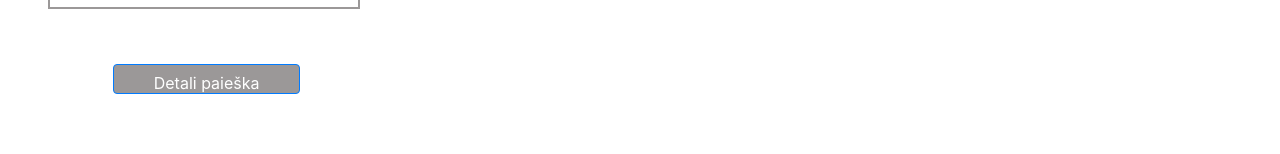
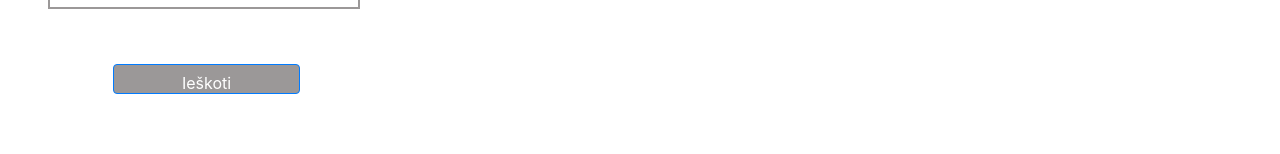
Before and after one commit to fiammara/VCSSummer, a React (Create React App) app in the folder courses-app/: page / in a window 1280 px wide. Shown: the part 551-705 px from the top of the page. Built offline with nearby package versions, Linux system fonts and the light colour scheme.

Commit message:
Update Main.js
button name change

```diff
--- a/courses-app/src/Main.js
+++ b/courses-app/src/Main.js
@@ -17,7 +17,7 @@ class Main extends React.Component {
                             <h2>Lorem ipsum dolor sit<span> amet, consetetur </span>sadipscing elitr, sed diam nonumy eirmod tempor?</h2>
 
                             <input className="searchas" type="text" placeholder="Search.." name="search" />
-                            <Button className="btn1" onClick={this.props.search} variant="primary"> Detali paieška</Button>
+                            <Button className="btn1" onClick={this.props.search} variant="primary"> Ieškoti</Button>
 
                         </div>
                     </div>
```
